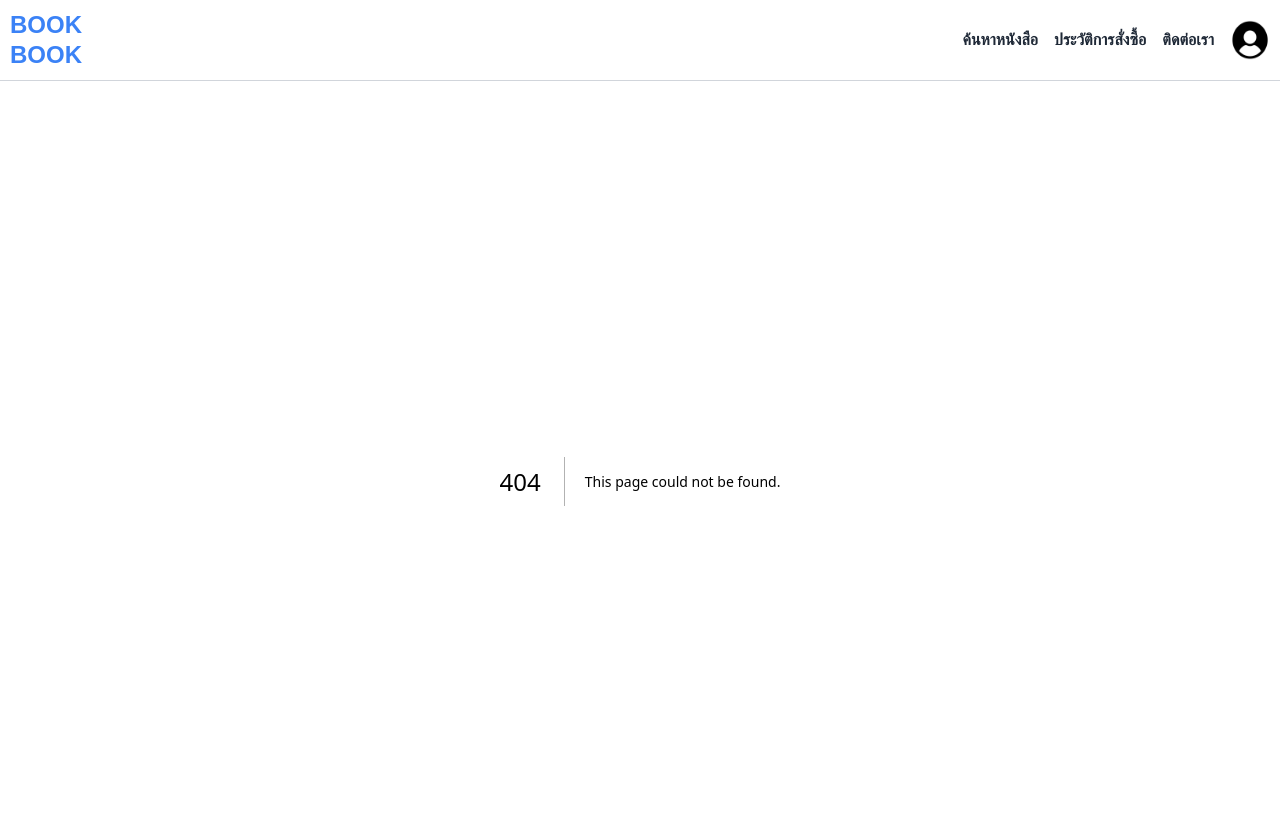
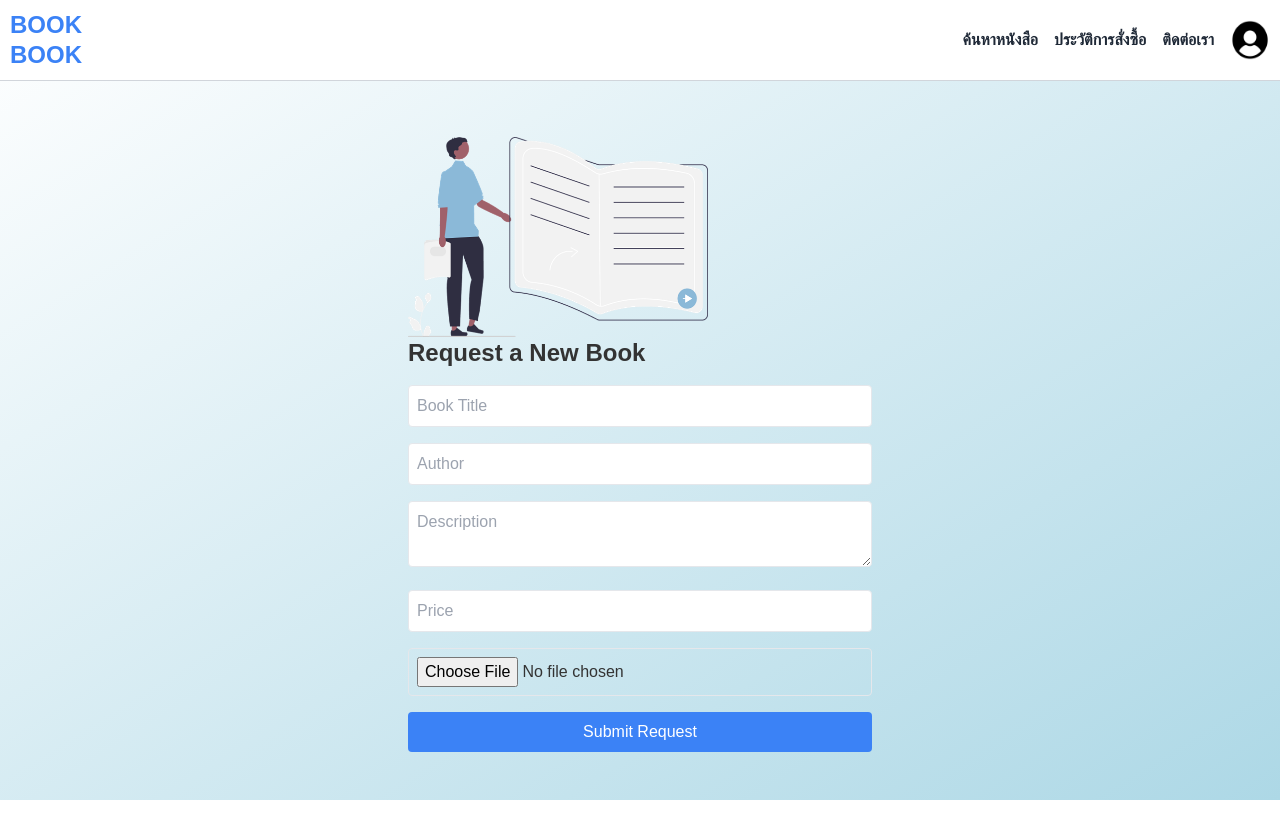
Before and after one commit to seg-org/bookbook, a Next.js app: page /request-book in a window 1280 px wide. Before the commit this address had no page. Shown: the top 838 px of the page. After the commit the page ends 800 px from the top, so only its background shows below. Built offline with nearby package versions, Linux system fonts and the light colour scheme.

Commit message:
add requestBookPage

```diff
--- /dev/null
+++ b/src/app/request-book/page.tsx
@@ -0,0 +1,26 @@
+"use client";
+
+import Image from "next/image";
+
+const RequestBook = () => {
+  return (
+    <div className="m-8 mx-auto max-w-lg p-6">
+      <div className="relative h-[200px] w-[300px]">
+        <Image src="/images/searchPage/man-with-book.png" alt="Illustration" fill={true} />
+      </div>
+      <h1 className="mb-4 text-2xl font-bold">Request a New Book</h1>
+      <form className="space-y-4">
+        <input type="text" name="title" placeholder="Book Title" required className="w-full rounded border p-2" />
+        <input type="text" name="author" placeholder="Author" required className="w-full rounded border p-2" />
+        <textarea name="description" placeholder="Description" required className="w-full rounded border p-2" />
+        <input type="number" name="price" placeholder="Price" required className="w-full rounded border p-2" />
+        <input type="file" accept="image/*" className="w-full rounded border p-2" />
+        <button type="submit" className="w-full rounded bg-blue-500 py-2 text-white">
+          Submit Request
+        </button>
+      </form>
+    </div>
+  );
+};
+
+export default RequestBook;
```
